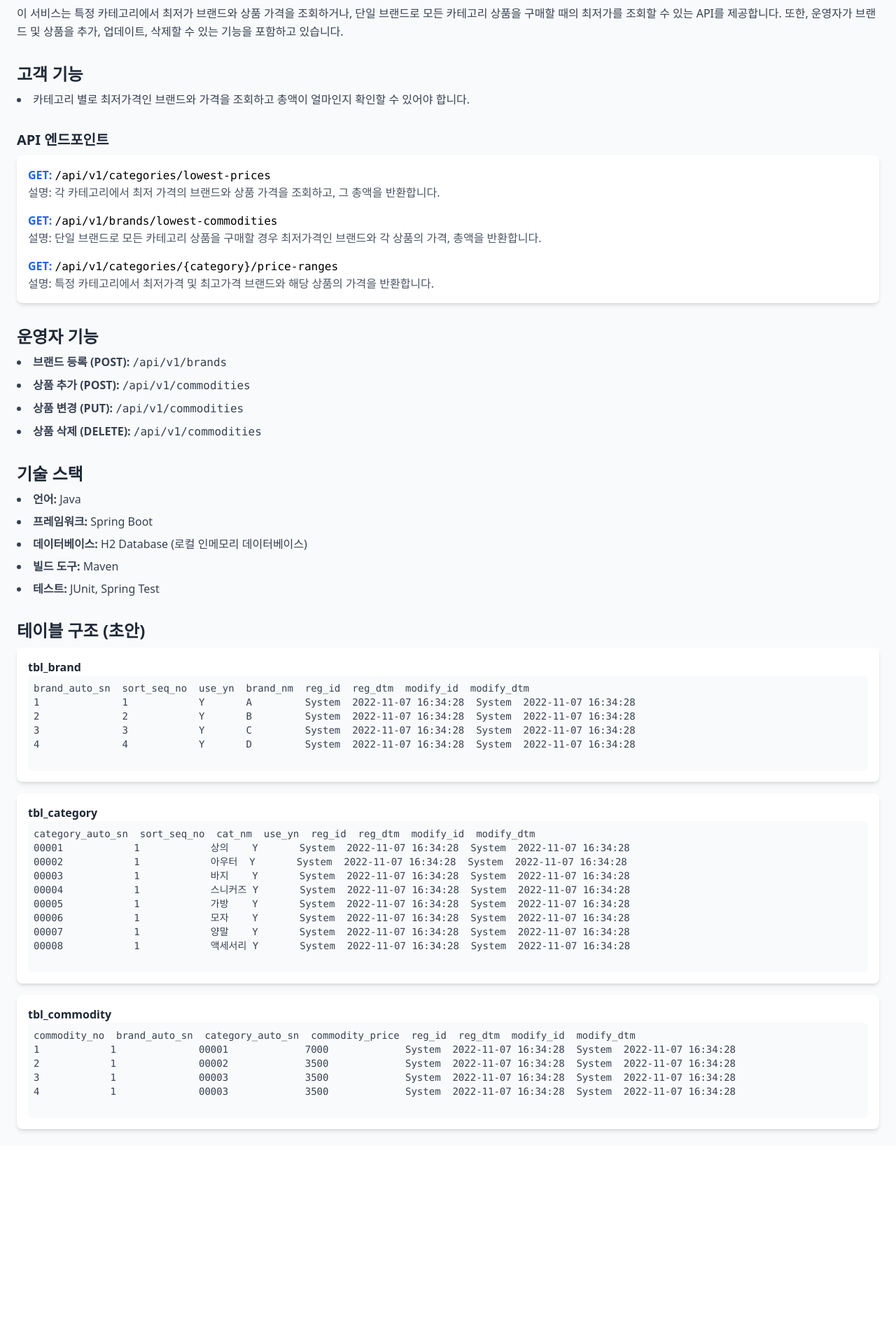
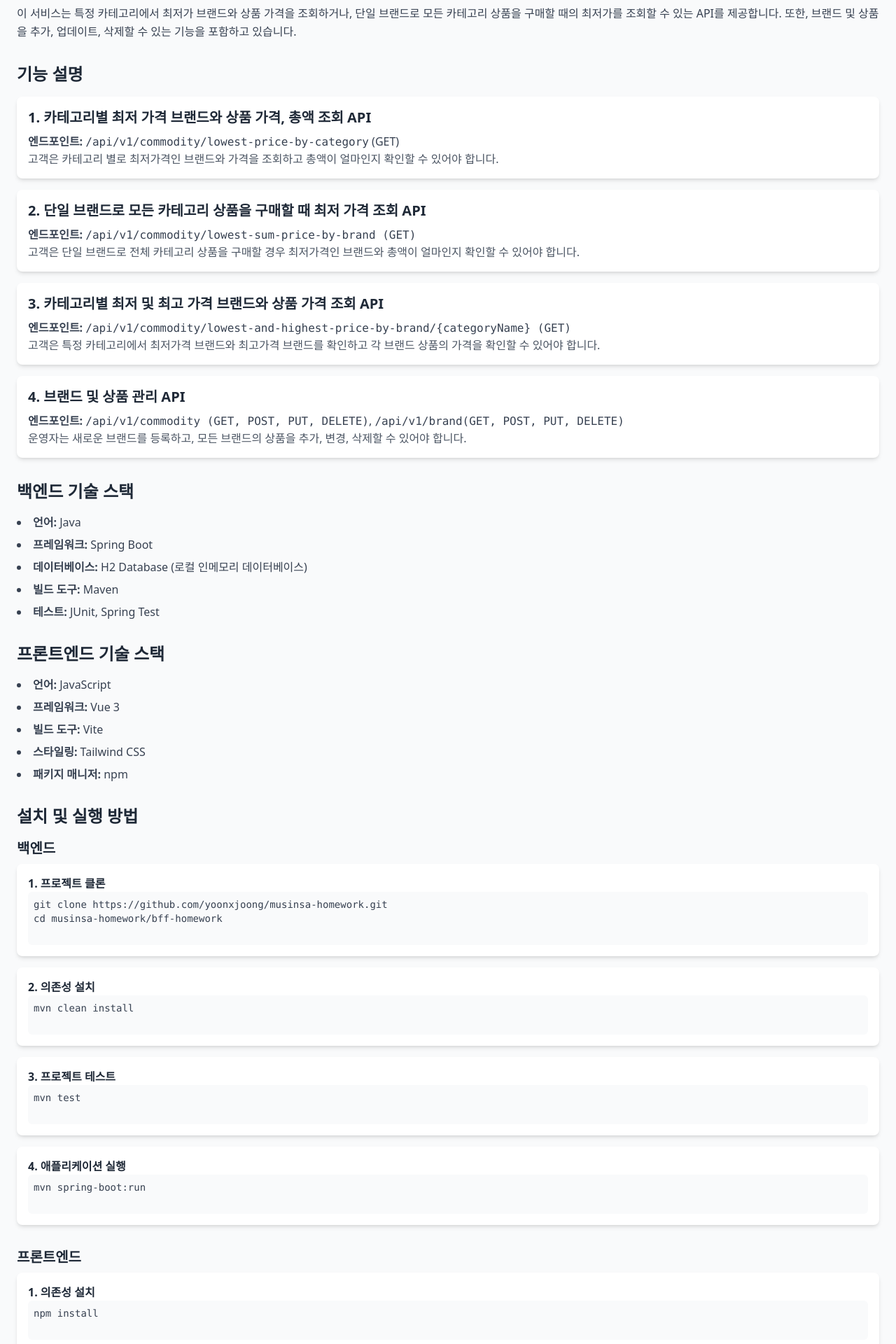
Before and after one commit to yoonxjoong/musinsa-homework, a Vue app in the folder fo-homework/: page / in a window 1280 px wide. Shown: the part 160-2080 px from the top of the page at 70% size. Before the commit the page ends 1797 px from the top, so only its background shows below. Built offline with nearby package versions, Linux system fonts and the light colour scheme.

Commit message:
feat: FO 화면 수정
- Home 화면 수정

```diff
--- a/fo-homework/src/views/Home.vue
+++ b/fo-homework/src/views/Home.vue
@@ -4,53 +4,44 @@
     <section class="mb-8">
       <h2 class="text-3xl font-extrabold text-gray-800 mb-4">프로젝트 개요</h2>
       <p class="text-gray-700 leading-relaxed">
-        이 서비스는 특정 카테고리에서 최저가 브랜드와 상품 가격을 조회하거나, 단일 브랜드로 모든 카테고리 상품을 구매할 때의 최저가를 조회할 수 있는 API를 제공합니다. 또한, 운영자가 브랜드 및 상품을 추가, 업데이트, 삭제할 수 있는 기능을 포함하고 있습니다.
+        이 서비스는 특정 카테고리에서 최저가 브랜드와 상품 가격을 조회하거나, 단일 브랜드로 모든 카테고리 상품을 구매할 때의 최저가를 조회할 수 있는 API를 제공합니다.
+        또한, 브랜드 및 상품을 추가, 업데이트, 삭제할 수 있는 기능을 포함하고 있습니다.
       </p>
     </section>
 
-    <!-- 고객 기능 -->
+    <!-- 기능 설명 -->
     <section class="mb-8">
-      <h3 class="text-2xl font-semibold text-gray-800 mb-2">고객 기능</h3>
-      <ul class="list-disc list-inside text-gray-700 space-y-2">
-        <li>카테고리 별로 최저가격인 브랜드와 가격을 조회하고 총액이 얼마인지 확인할 수 있어야 합니다.</li>
-      </ul>
-    </section>
+      <h3 class="text-2xl font-semibold text-gray-800 mb-4">기능 설명</h3>
 
-    <!-- API 엔드포인트 -->
-    <section class="mb-8">
-      <h4 class="text-xl font-semibold text-gray-800 mb-2">API 엔드포인트</h4>
+      <div class="bg-white p-4 rounded-lg shadow-md mb-4">
+        <h4 class="text-xl font-semibold text-gray-800 mb-2">1. 카테고리별 최저 가격 브랜드와 상품 가격, 총액 조회 API</h4>
+        <p class="text-gray-700"><strong>엔드포인트:</strong> <code>/api/v1/commodity/lowest-price-by-category</code>  (GET)</p>
+        <p class="text-gray-600">고객은 카테고리 별로 최저가격인 브랜드와 가격을 조회하고 총액이 얼마인지 확인할 수 있어야 합니다.</p>
+      </div>
+
+      <div class="bg-white p-4 rounded-lg shadow-md mb-4">
+        <h4 class="text-xl font-semibold text-gray-800 mb-2">2. 단일 브랜드로 모든 카테고리 상품을 구매할 때 최저 가격 조회 API</h4>
+        <p class="text-gray-700"><strong>엔드포인트:</strong> <code>/api/v1/commodity/lowest-sum-price-by-brand (GET)</code></p>
+        <p class="text-gray-600">고객은 단일 브랜드로 전체 카테고리 상품을 구매할 경우 최저가격인 브랜드와 총액이 얼마인지 확인할 수 있어야 합니다.</p>
+      </div>
+
+      <div class="bg-white p-4 rounded-lg shadow-md mb-4">
+        <h4 class="text-xl font-semibold text-gray-800 mb-2">3. 카테고리별 최저 및 최고 가격 브랜드와 상품 가격 조회 API</h4>
+        <p class="text-gray-700"><strong>엔드포인트:</strong> <code>/api/v1/commodity/lowest-and-highest-price-by-brand/{categoryName} (GET)</code>
+        </p>
+        <p class="text-gray-600">고객은 특정 카테고리에서 최저가격 브랜드와 최고가격 브랜드를 확인하고 각 브랜드 상품의 가격을 확인할 수 있어야 합니다.</p>
+      </div>
+
       <div class="bg-white p-4 rounded-lg shadow-md">
-        <ul class="space-y-4">
-          <li>
-            <strong class="text-blue-600">GET:</strong> <code>/api/v1/categories/lowest-prices</code><br />
-            <span class="text-gray-600">설명: 각 카테고리에서 최저 가격의 브랜드와 상품 가격을 조회하고, 그 총액을 반환합니다.</span>
-          </li>
-          <li>
-            <strong class="text-blue-600">GET:</strong> <code>/api/v1/brands/lowest-commodities</code><br />
-            <span class="text-gray-600">설명: 단일 브랜드로 모든 카테고리 상품을 구매할 경우 최저가격인 브랜드와 각 상품의 가격, 총액을 반환합니다.</span>
-          </li>
-          <li>
-            <strong class="text-blue-600">GET:</strong> <code>/api/v1/categories/{category}/price-ranges</code><br />
-            <span class="text-gray-600">설명: 특정 카테고리에서 최저가격 및 최고가격 브랜드와 해당 상품의 가격을 반환합니다.</span>
-          </li>
-        </ul>
+        <h4 class="text-xl font-semibold text-gray-800 mb-2">4. 브랜드 및 상품 관리 API</h4>
+        <p class="text-gray-700"><strong>엔드포인트:</strong> <code>/api/v1/commodity (GET, POST, PUT, DELETE)</code>, <code>/api/v1/brand(GET, POST, PUT, DELETE)</code></p>
+        <p class="text-gray-600">운영자는 새로운 브랜드를 등록하고, 모든 브랜드의 상품을 추가, 변경, 삭제할 수 있어야 합니다.</p>
       </div>
     </section>
 
-    <!-- 운영자 기능 -->
+    <!-- 백엔드 기술 스택 -->
     <section class="mb-8">
-      <h3 class="text-2xl font-semibold text-gray-800 mb-2">운영자 기능</h3>
-      <ul class="list-disc list-inside text-gray-700 space-y-2">
-        <li><strong>브랜드 등록 (POST):</strong> <code>/api/v1/brands</code></li>
-        <li><strong>상품 추가 (POST):</strong> <code>/api/v1/commodities</code></li>
-        <li><strong>상품 변경 (PUT):</strong> <code>/api/v1/commodities</code></li>
-        <li><strong>상품 삭제 (DELETE):</strong> <code>/api/v1/commodities</code></li>
-      </ul>
-    </section>
-
-    <!-- 기술 스택 -->
-    <section class="mb-8">
-      <h3 class="text-2xl font-semibold text-gray-800 mb-2">기술 스택</h3>
+      <h3 class="text-2xl font-semibold text-gray-800 mb-4">백엔드 기술 스택</h3>
       <ul class="list-disc list-inside text-gray-700 space-y-2">
         <li><strong>언어:</strong> Java</li>
         <li><strong>프레임워크:</strong> Spring Boot</li>
@@ -60,50 +51,80 @@
       </ul>
     </section>
 
-    <!-- 테이블 구조 -->
+    <!-- 프론트엔드 기술 스택 -->
+    <section class="mb-8">
+      <h3 class="text-2xl font-semibold text-gray-800 mb-4">프론트엔드 기술 스택</h3>
+      <ul class="list-disc list-inside text-gray-700 space-y-2">
+        <li><strong>언어:</strong> JavaScript</li>
+        <li><strong>프레임워크:</strong> Vue 3</li>
+        <li><strong>빌드 도구:</strong> Vite</li>
+        <li><strong>스타일링:</strong> Tailwind CSS</li>
+        <li><strong>패키지 매니저:</strong> npm</li>
+      </ul>
+    </section>
+
+    <!-- 설치 및 실행 방법 -->
     <section>
-      <h3 class="text-2xl font-semibold text-gray-800 mb-2">테이블 구조 (초안)</h3>
+      <h3 class="text-2xl font-semibold text-gray-800 mb-4">설치 및 실행 방법</h3>
 
+      <!-- 백엔드 -->
+      <div class="mb-8">
+        <h4 class="text-xl font-semibold text-gray-800 mb-2">백엔드</h4>
         <div class="bg-white p-4 rounded-lg shadow-md mb-4">
-        <p class="font-semibold text-gray-800">tbl_brand</p>
+          <p class="text-gray-800 font-semibold">1. 프로젝트 클론</p>
           <pre class="bg-gray-50 p-2 rounded-md text-sm text-gray-700 overflow-x-auto">
-brand_auto_sn  sort_seq_no  use_yn  brand_nm  reg_id  reg_dtm  modify_id  modify_dtm
-1              1            Y       A         System  2022-11-07 16:34:28  System  2022-11-07 16:34:28
-2              2            Y       B         System  2022-11-07 16:34:28  System  2022-11-07 16:34:28
-3              3            Y       C         System  2022-11-07 16:34:28  System  2022-11-07 16:34:28
-4              4            Y       D         System  2022-11-07 16:34:28  System  2022-11-07 16:34:28
+git clone https://github.com/yoonxjoong/musinsa-homework.git
+cd musinsa-homework/bff-homework
           </pre>
         </div>
-
         <div class="bg-white p-4 rounded-lg shadow-md mb-4">
-        <p class="font-semibold text-gray-800">tbl_category</p>
+          <p class="text-gray-800 font-semibold">2. 의존성 설치</p>
           <pre class="bg-gray-50 p-2 rounded-md text-sm text-gray-700 overflow-x-auto">
-category_auto_sn  sort_seq_no  cat_nm  use_yn  reg_id  reg_dtm  modify_id  modify_dtm
-00001            1            상의    Y       System  2022-11-07 16:34:28  System  2022-11-07 16:34:28
-00002            1            아우터  Y       System  2022-11-07 16:34:28  System  2022-11-07 16:34:28
-00003            1            바지    Y       System  2022-11-07 16:34:28  System  2022-11-07 16:34:28
-00004            1            스니커즈 Y       System  2022-11-07 16:34:28  System  2022-11-07 16:34:28
-00005            1            가방    Y       System  2022-11-07 16:34:28  System  2022-11-07 16:34:28
-00006            1            모자    Y       System  2022-11-07 16:34:28  System  2022-11-07 16:34:28
-00007            1            양말    Y       System  2022-11-07 16:34:28  System  2022-11-07 16:34:28
-00008            1            액세서리 Y       System  2022-11-07 16:34:28  System  2022-11-07 16:34:28
+mvn clean install
           </pre>
         </div>
+        <div class="bg-white p-4 rounded-lg shadow-md mb-4">
+          <p class="text-gray-800 font-semibold">3. 프로젝트 테스트</p>
+          <pre class="bg-gray-50 p-2 rounded-md text-sm text-gray-700 overflow-x-auto">
+mvn test
+          </pre>
+        </div>
+        <div class="bg-white p-4 rounded-lg shadow-md">
+          <p class="text-gray-800 font-semibold">4. 애플리케이션 실행</p>
+          <pre class="bg-gray-50 p-2 rounded-md text-sm text-gray-700 overflow-x-auto">
+mvn spring-boot:run
+          </pre>
+        </div>
+      </div>
 
+      <!-- 프론트엔드 -->
+      <div>
+        <h4 class="text-xl font-semibold text-gray-800 mb-2">프론트엔드</h4>
+        <div class="bg-white p-4 rounded-lg shadow-md mb-4">
+          <p class="text-gray-800 font-semibold">1. 의존성 설치</p>
+          <pre class="bg-gray-50 p-2 rounded-md text-sm text-gray-700 overflow-x-auto">
+npm install
+          </pre>
+        </div>
+        <div class="bg-white p-4 rounded-lg shadow-md mb-4">
+          <p class="text-gray-800 font-semibold">2. 개발 서버 실행</p>
+          <pre class="bg-gray-50 p-2 rounded-md text-sm text-gray-700 overflow-x-auto">
+npm run dev
+          </pre>
+        </div>
+        <div class="bg-white p-4 rounded-lg shadow-md mb-4">
+          <p class="text-gray-800 font-semibold">3. 프로덕션 빌드</p>
+          <pre class="bg-gray-50 p-2 rounded-md text-sm text-gray-700 overflow-x-auto">
+npm run build
+          </pre>
+        </div>
         <div class="bg-white p-4 rounded-lg shadow-md">
-        <p class="font-semibold text-gray-800">tbl_commodity</p>
+          <p class="text-gray-800 font-semibold">4. 서버 접속</p>
           <pre class="bg-gray-50 p-2 rounded-md text-sm text-gray-700 overflow-x-auto">
-commodity_no  brand_auto_sn  category_auto_sn  commodity_price  reg_id  reg_dtm  modify_id  modify_dtm
-1            1              00001             7000             System  2022-11-07 16:34:28  System  2022-11-07 16:34:28
-2            1              00002             3500             System  2022-11-07 16:34:28  System  2022-11-07 16:34:28
-3            1              00003             3500             System  2022-11-07 16:34:28  System  2022-11-07 16:34:28
-4            1              00003             3500             System  2022-11-07 16:34:28  System  2022-11-07 16:34:28
+http://localhost:5173 으로 접속 (CORS 허용)
           </pre>
+        </div>
       </div>
     </section>
   </div>
 </template>
-
-<style scoped>
-/* 여기에 추가 스타일을 작성할 수 있습니다. */
-</style>
```
Lines whose indentation alone changed are shown as unchanged.
